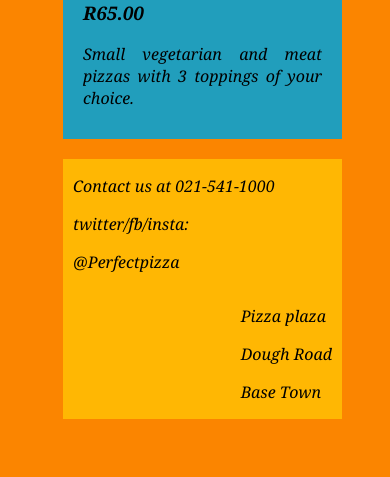
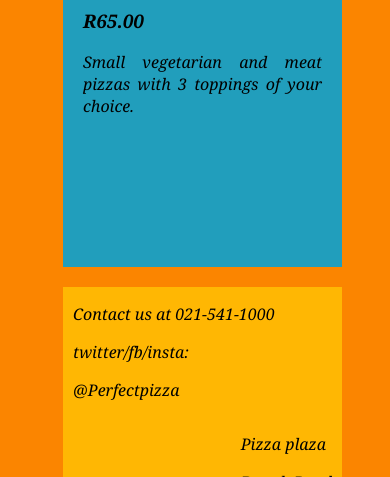
Before and after one commit to Londeka-Zikalala/Londeka-Zikalala.github.io-perfect-pizza, a plain HTML site: page index.html in a window 390 px wide. Shown: the part 1038-1515 px from the top of the page. Before the commit the page ends 1465 px from the top, so only its background shows below. Drawn offline with Linux system fonts and the light colour scheme.

Commit message:
width and height

```diff
--- a/styles.css
+++ b/styles.css
@@ -20,7 +20,6 @@ color:#fd9e02;
     flex-direction: row;
     flex-wrap: nowrap;
     align-items: flex-start;
-
     margin-left: 55px;
     margin-right:40px;
 
@@ -76,7 +75,7 @@ color:#fd9e02;
    padding-right: 10px;
 }
 
-@media(max-width:800px){
+@media(max-width:700px){
 
     .main{
         display:flex;
@@ -87,7 +86,7 @@ color:#fd9e02;
     .med,.small,.large{
     padding: 30px 20px 30px 20px;
     width: auto;
-    height: auto;
+    height:335px ;
     margin-bottom:15px;
     }
     .icons{
@@ -96,11 +95,7 @@ color:#fd9e02;
         margin:0px;
     }
 
-    }
     .footer{
         width:auto;
     }
-.descriptions{
-   float: left;
 }
-}
```
